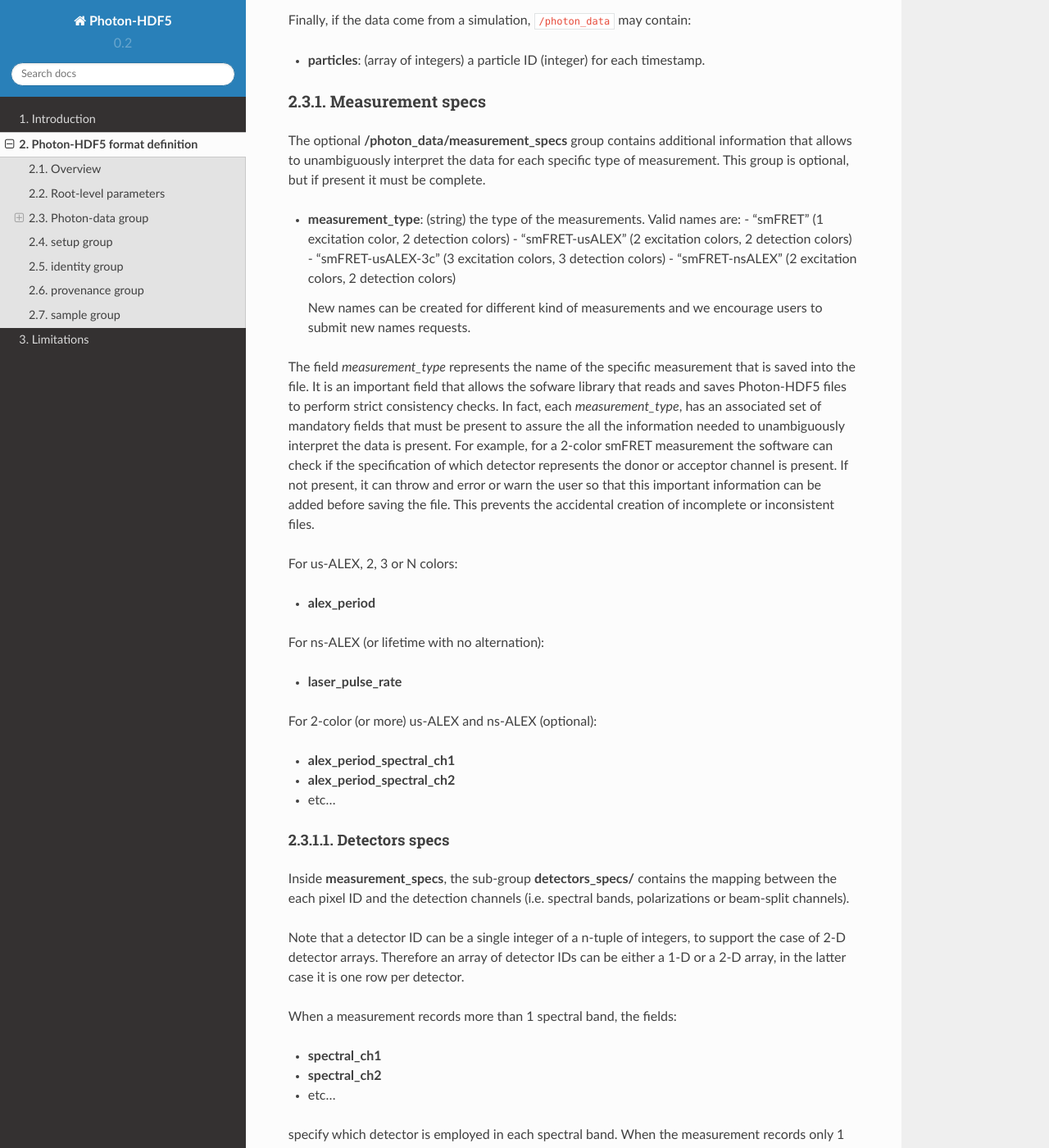
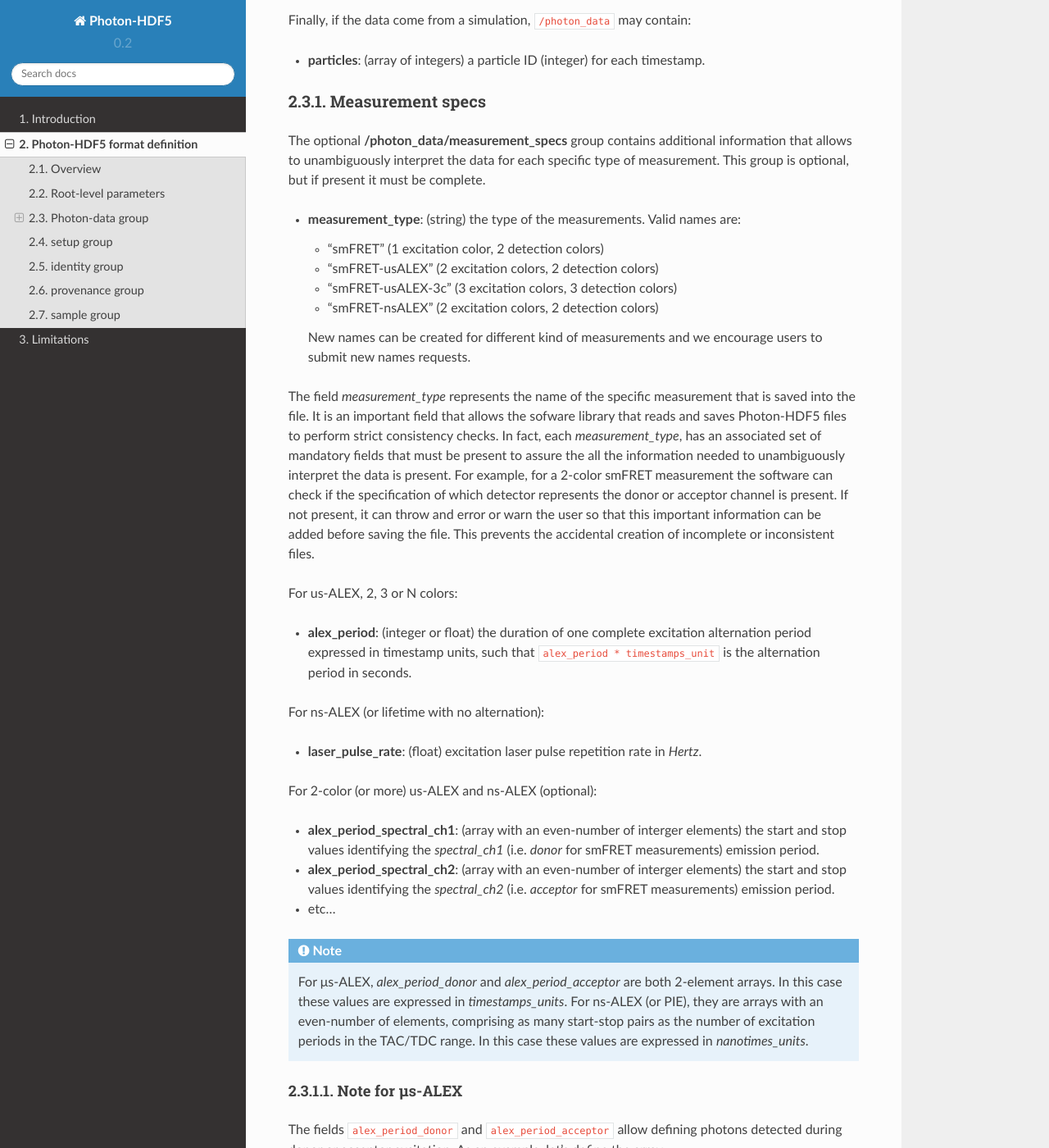
Before and after one commit to Photon-HDF5/photon-hdf5, a Sphinx documentation site: the page built from docs/phdata.rst, in a window 1280 px wide and 1400 px high, scrolled down 2232 px. Shown: the whole window at 82% size. Built offline with Sphinx 7.4.7 and the Read the Docs theme 2.0.0, drawn with Linux system fonts in a browser that asks for light colours; some of the changed text lies outside the part shown.

Commit message:
Update measurement_specs

```diff
--- a/docs/phdata.rst
+++ b/docs/phdata.rst
@@ -86,6 +86,7 @@ type of measurement. This group is optional, but if present it must be complete.
 
 - **measurement_type**: (string) the type of the measurements. Valid names
   are:
+
   - "smFRET" (1 excitation color, 2 detection colors)
   - "smFRET-usALEX" (2 excitation colors, 2 detection colors)
   - "smFRET-usALEX-3c" (3 excitation colors, 3 detection colors)
@@ -109,17 +110,64 @@ This prevents the accidental creation of incomplete or inconsistent files.
 
 For us-ALEX, 2, 3 or N colors:
 
-- **alex_period**
+- **alex_period**: (integer or float) the duration of one complete excitation
+  alternation period expressed in timestamp units, such that
+  ``alex_period * timestamps_unit`` is the alternation period in seconds.
 
 For ns-ALEX (or lifetime with no alternation):
 
-- **laser_pulse_rate**
+- **laser_pulse_rate**: (float) excitation laser pulse repetition rate in
+  *Hertz*.
 
 For 2-color (or more) us-ALEX and ns-ALEX (optional):
 
-- **alex_period_spectral_ch1**
-- **alex_period_spectral_ch2**
+- **alex_period_spectral_ch1**: (array with an even-number of interger
+  elements) the start and stop values identifying the *spectral_ch1*
+  (i.e. *donor* for smFRET measurements) emission period.
+
+- **alex_period_spectral_ch2**: (array with an even-number of interger
+  elements) the start and stop values identifying the *spectral_ch2*
+  (i.e. *acceptor* for smFRET measurements) emission period.
+
 - etc...
+
+.. note::
+
+    For μs-ALEX, *alex_period_donor* and *alex_period_acceptor*
+    are both 2-element arrays. In this case these values are expressed in
+    *timestamps_units*.
+    For ns-ALEX (or PIE), they are arrays with an even-number of elements,
+    comprising as many start-stop pairs as the number of excitation periods
+    in the TAC/TDC range. In this case these values are expressed in
+    *nanotimes_units*.
+
+Note for μs-ALEX
+""""""""""""""""
+
+The fields ``alex_period_donor`` and ``alex_period_acceptor`` allow
+defining photons detected during donor or acceptor excitation. As an
+example, let's define the array
+
+``A`` = ``timestamps`` MODULO ``alex_period``
+
+as the array of timestamps modulo the ALEX alternation period.
+Photons emitted during the donor period (respectively acceptor
+period) are obtained by applying one of these two conditions:
+
+-  ``(A > start) and (A < stop)`` when ``start < stop`` (*internal
+   range*)
+
+-  ``(A > start) or  (A < stop)`` when ``start > stop`` (*external
+   range*).
+
+.. figure:: /images/alternation_range.png
+    :alt: Illustration of the internal and external ranges
+    :align: center
+
+    Alternation histogram showing selection for the donor and acceptor periods.
+    In this case the donor period is defined as an "external range" (2850, 580)
+    while the acceptor period as an "internal range" (900, 2580).
+
 
 Detectors specs
 """""""""""""""
```
